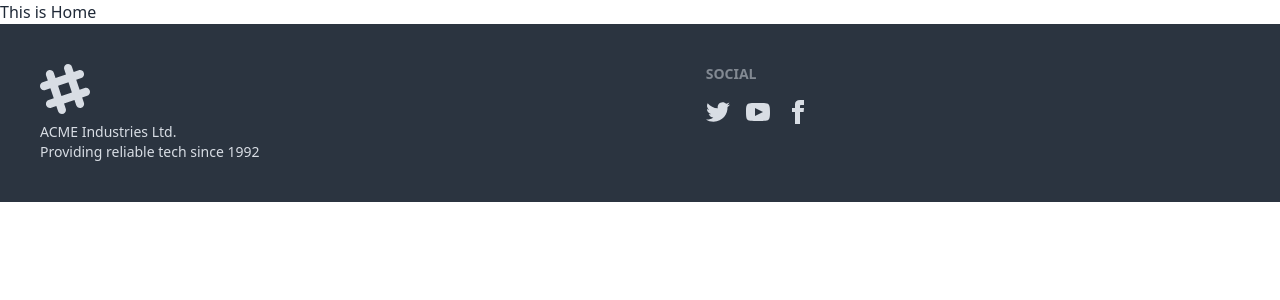
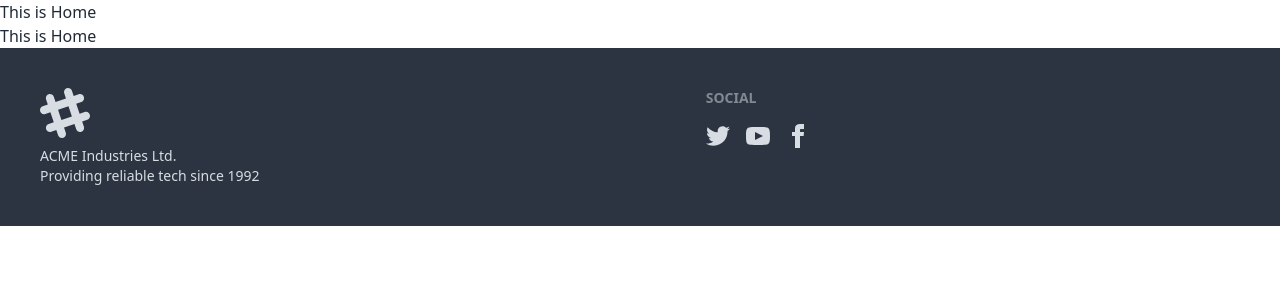
Before and after one commit to amotahar/bistro-boss-client, a React app: page / in a window 1280 px wide. Shown: the top 300 px of the page. Built offline with nearby package versions, Linux system fonts and the light colour scheme; the HTML template or start-up script is replaced by a standard one.

Commit message:
Update Home.jsx
Home

```diff
--- a/src/Pages/Home/Home/Home.jsx
+++ b/src/Pages/Home/Home/Home.jsx
@@ -2,6 +2,7 @@ const Home = () => {
   return (
     <div>
       <h1>This is Home</h1>
+      <>This is Home</>
     </div>
   );
 };
```
